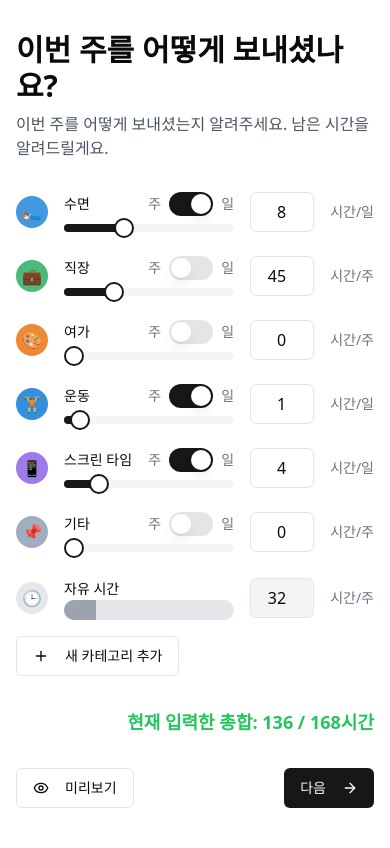
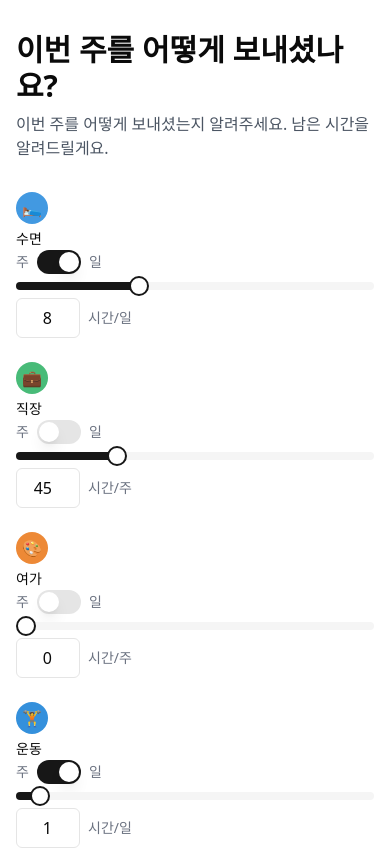
Before and after one commit to stu442/lifeCircle, a React (Vite) app: page / in a window 390 px wide. Shown: the top 848 px of the page. Built offline with nearby package versions, Linux system fonts and the light colour scheme.

Commit message:
fix: CategoryItem 모바일 반응형 추가

```diff
--- a/src/pages/InputPage/InputPage.tsx
+++ b/src/pages/InputPage/InputPage.tsx
@@ -1,7 +1,7 @@
 import { useState, useEffect } from "react";
 import { Button } from "@/components/ui/button";
 import { Input } from "@/components/ui/input";
-import { Eye, ArrowRight } from "lucide-react";
+import { ArrowRight } from "lucide-react";
 import { Label } from "@/components/ui/label";
 import { CategoryItem } from "@/pages/InputPage/components/CategoryItem";
 import { AddCategoryDialog } from "@/pages/InputPage/components/AddCategoryDialog";
@@ -141,10 +141,7 @@ export default function InputPage() {
         )}
       </div>
 
-      <div className="mt-8 flex justify-between">
-        <Button variant="outline">
-          <Eye className="mr-2 h-4 w-4" /> 미리보기
-        </Button>
+      <div className="mt-8 flex justify-end">
         <Button disabled={totalTime > 168}>
           다음 <ArrowRight className="ml-2 h-4 w-4" />
         </Button>
--- a/src/pages/InputPage/components/CategoryItem.tsx
+++ b/src/pages/InputPage/components/CategoryItem.tsx
@@ -10,14 +10,13 @@ interface CategoryItemProps {
   onToggleDaily: () => void;
 }
 
-// 조금 더 모바일 친화적으로 UI 만들기 (화면 작아질 시 대처)
 export function CategoryItem({
   category,
   onTimeChange,
   onToggleDaily,
 }: CategoryItemProps) {
   return (
-    <div className="flex items-center space-x-4 category-item">
+    <div className="flex flex-col sm:flex-row items-start sm:items-center space-y-2 sm:space-y-0 sm:space-x-4 category-item">
       <div
         className="w-8 h-8 flex items-center justify-center rounded-full"
         style={{ backgroundColor: category.color }}
@@ -25,9 +24,9 @@ export function CategoryItem({
         {category.icon}
       </div>
 
-      <div className="flex-grow">
-        <div className="flex justify-between items-center mb-2">
-          <Label>{category.name}</Label>
+      <div className="flex-grow w-full sm:w-auto">
+        <div className="flex flex-col sm:flex-row justify-between items-start sm:items-center mb-2">
+          <Label className="mb-1 sm:mb-0">{category.name}</Label>
 
           <div className="flex items-center space-x-2">
             <span className="text-sm text-gray-500">주</span>
@@ -49,6 +48,7 @@ export function CategoryItem({
         />
       </div>
 
+      <div className="flex items-center space-x-2 mt-2 sm:mt-0 w-full sm:w-auto">
         <Input
           type="number"
           min={0}
@@ -62,5 +62,6 @@ export function CategoryItem({
           시간/{category.isDaily ? "일" : "주"}
         </span>
       </div>
+    </div>
   );
 }
```
Lines whose indentation alone changed are shown as unchanged.
